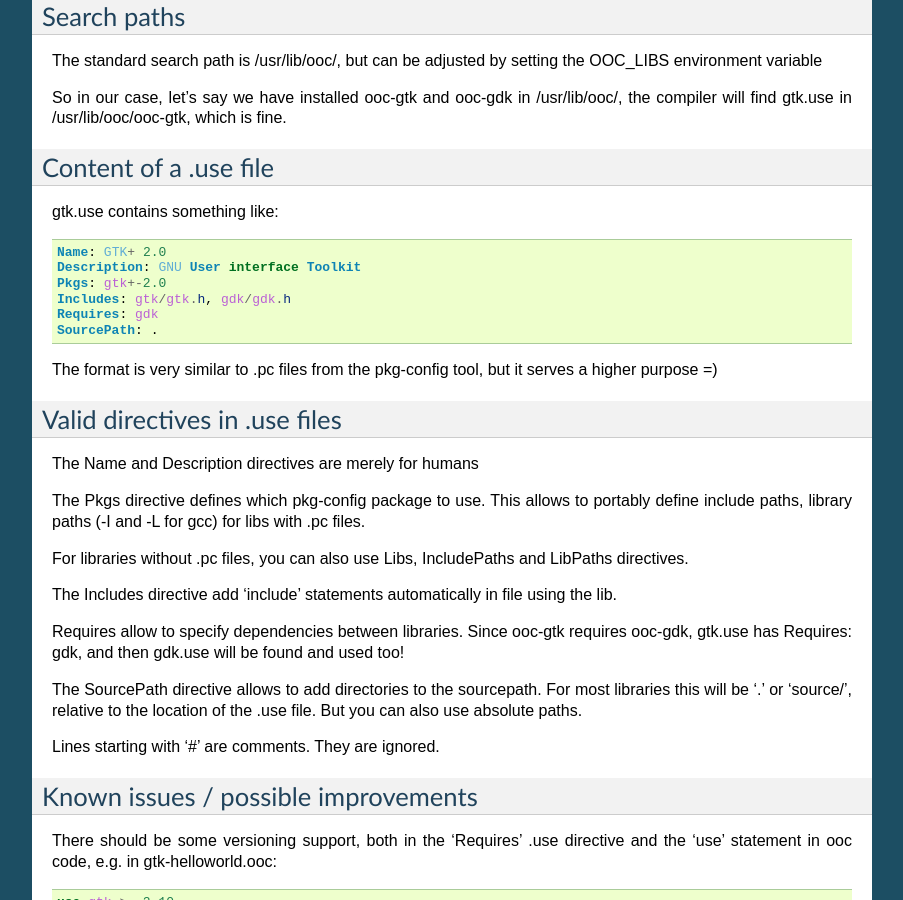
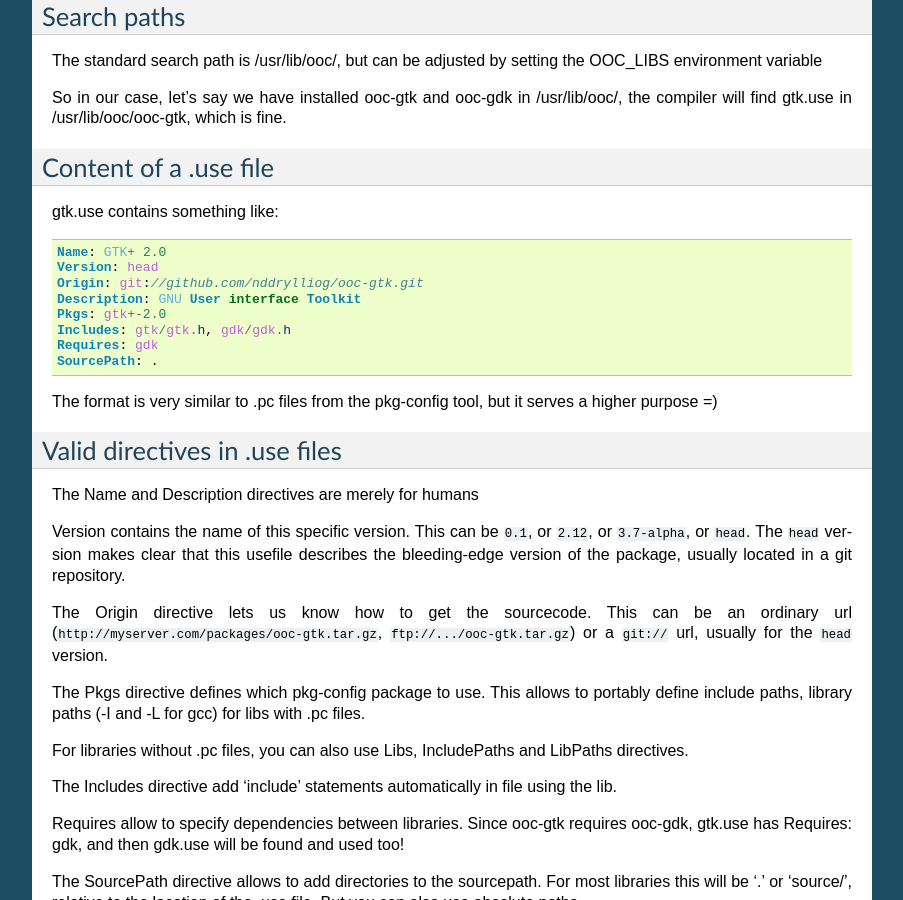
Before and after one commit to fasterthanlime/ooc-docs, a Sphinx documentation site: the page built from source/libs.rst, in a window 1280 px wide and 900 px high, scrolled down 658 px. Shown: the whole window, without its empty margins (198-1101 px from the left). Built offline with Sphinx 7.4.7, drawn with Linux system fonts in a browser that asks for light colours.

Commit message:
libs.rst: some words about the `Version` and `Origin` directives.

```diff
--- a/source/libs.rst
+++ b/source/libs.rst
@@ -51,6 +51,8 @@ Content of a .use file
 gtk.use contains something like::
 
     Name: GTK+ 2.0
+    Version: head
+    Origin: git://github.com/nddrylliog/ooc-gtk.git
     Description: GNU User interface Toolkit
     Pkgs: gtk+-2.0
     Includes: gtk/gtk.h, gdk/gdk.h
@@ -64,6 +66,15 @@ Valid directives in .use files
 ------------------------------
 
 The Name and Description directives are merely for humans
+
+Version contains the name of this specific version. This can be ``0.1``, or
+``2.12``, or ``3.7-alpha``, or ``head``. The ``head`` version makes clear
+that this usefile describes the bleeding-edge version of the package, usually
+located in a git repository.
+
+The Origin directive lets us know how to get the sourcecode. This can be
+an ordinary url (``http://myserver.com/packages/ooc-gtk.tar.gz``, ``ftp://.../ooc-gtk.tar.gz``)
+or a ``git://`` url, usually for the ``head`` version.
 
 The Pkgs directive defines which pkg-config package to use. This allows
 to portably define include paths, library paths (-I and -L for gcc)
```
